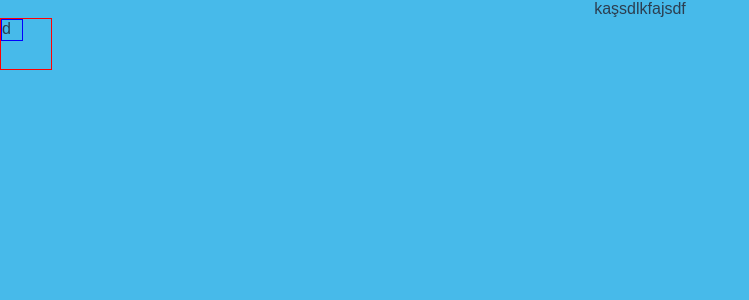
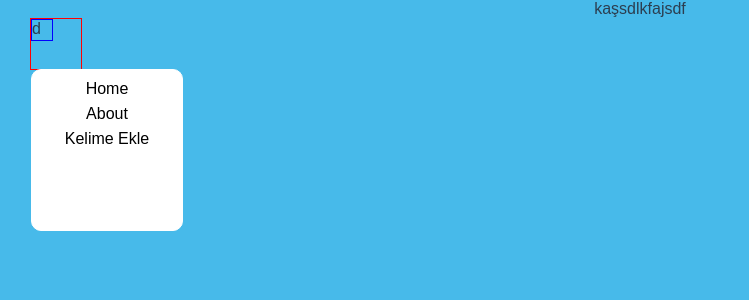
Before and after one commit to aslansergen/kelime-ezber-vue, a Vue app: page /deneme in a window 1280 px wide. Shown: the top 300 px of the page, without its empty margins (0-749 px from the left). Built offline with nearby package versions, Linux system fonts and the light colour scheme.

Commit message:
links added

```diff
--- a/public/style.css
+++ b/public/style.css
@@ -3,6 +3,7 @@
     padding:0;
     margin:0;
     list-style-type: none;
+    text-decoration: none;
 }
 @import url('https://fonts.googleapis.com/css?family=Shadows+Into+Light');
 body{
--- a/src/components/UserLinkComponent.vue
+++ b/src/components/UserLinkComponent.vue
@@ -4,7 +4,9 @@
       d
     </span>
     <div :class="{active : active}" class="link-content">
-
+      <router-link class="link" to="/">Home</router-link>
+      <router-link class="link" to="/oyunlar">About</router-link>
+      <router-link class="link" to="/yeni-kelime">Kelime Ekle</router-link>
     </div>
   </div>
 </template>
@@ -14,7 +16,7 @@ export default {
   name: 'UserLinkComponent',
   data() {
     return {
-      active: false,
+      active: true,
       status: 'Hello Vue.js!',
     };
   },
@@ -29,9 +31,18 @@ export default {
 <style scoped>
 .menu-container {
   position: absolute;
+  left: 30px;
   width: 50px;
   height: 50px;
   border: 1px solid red;
+}
+
+.btn{
+  width: 20px;
+  height: 20px;
+  display: flex;
+  border: 1px solid blue;
+  cursor: pointer;
 }
 .link-content{
   position: absolute;
@@ -39,22 +50,29 @@ export default {
   top: 80px;
   width: 150px;
   height: 150px;
-  border: 1px solid black;
   visibility: hidden;
   background-color: white;
   transition: .3s ease;
   z-index: -5;
+  border-radius: 10px;
+  padding-top: 10px;
+  opacity: 0;
 }
 .link-content.active{
   visibility: visible;
   top: 50px;
   z-index: 1;
+  opacity: 1;
 }
-.btn{
-  width: 20px;
+.link{
+  display: flex;
+  justify-content: center;
+  width: 100%;
   height: 20px;
-  display: flex;
-  border: 1px solid blue;
-  cursor: pointer;
+  margin-bottom: 5px;
+  color: black;
+}
+.link:hover{
+  text-decoration: underline;
 }
 </style>
```
